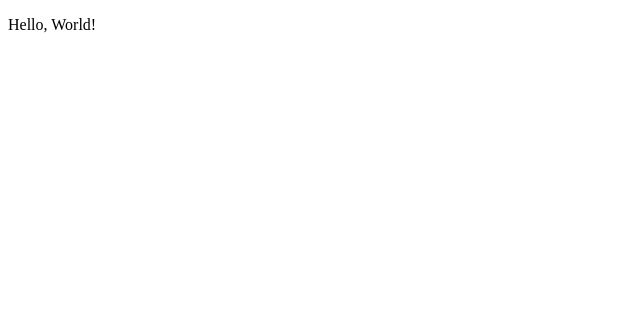
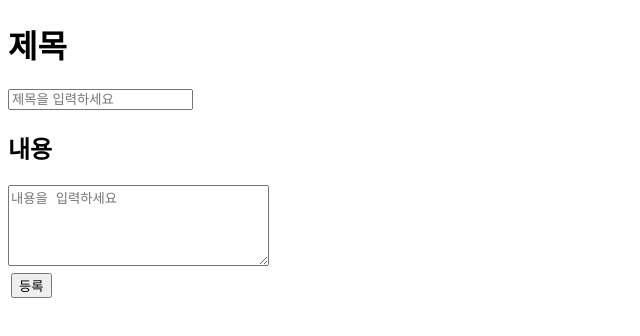
Before and after one commit to im-hong/im-hong.github.io, a plain HTML site: page index.html in a window 1280 px wide. Shown: the whole page, without its empty margins (0-640 px from the left). Drawn offline with Linux system fonts and the light colour scheme.

Commit message:
Update index.html

```diff
--- a/index.html
+++ b/index.html
@@ -1,12 +1,19 @@
 <!DOCTYPE html>
-<html lang="en">
+<html lang="ko">
 <head>
-	<meta charset="UTF-8">
-	<meta http-equiv="X-UA-Compatible" content="IE=edge">
-	<meta name="viewport" content="width=device-width, initial-scale=1.0">
-	<title>Portfolio</title>
+<meta charset="UTF-8">
+<link rel="stylesheet" href="styles.css">
 </head>
 <body>
-  <p>Hello, World!</p>
+<form action="board.html" method="post">
+<table>
+    <title>글쓰기</title>
+    <h1>제목</h1>
+    <input type="text" placeholder="제목을 입력하세요" name="title">
+    <h2> 내용 </h2>
+    <textarea placeholder="내용을 입력하세요" name="detail" rows="5", cols="30"></textarea>
+    <td><input type="submit" value="등록" onclick="alert('작성 완료!')">
+</table>
+</form>
 </body>
 </html>
```
